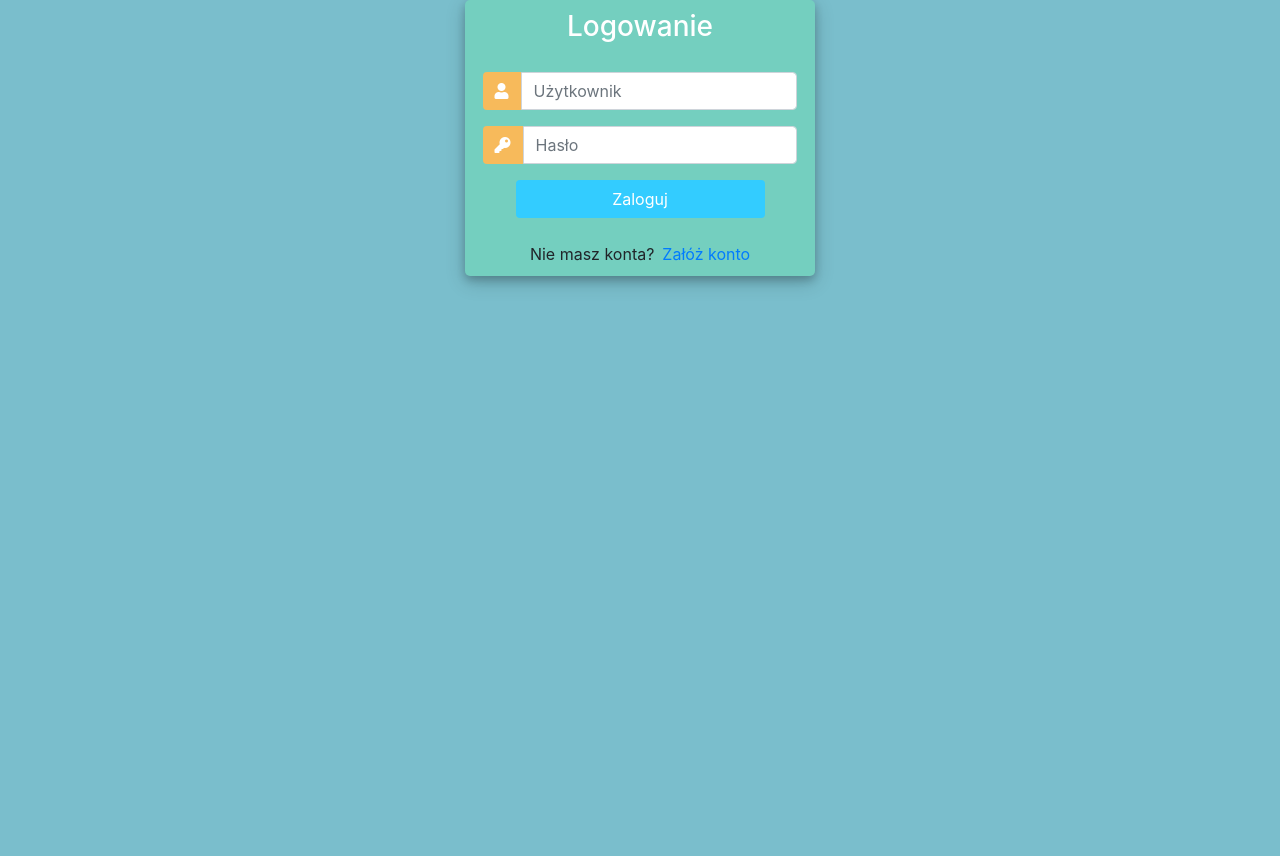
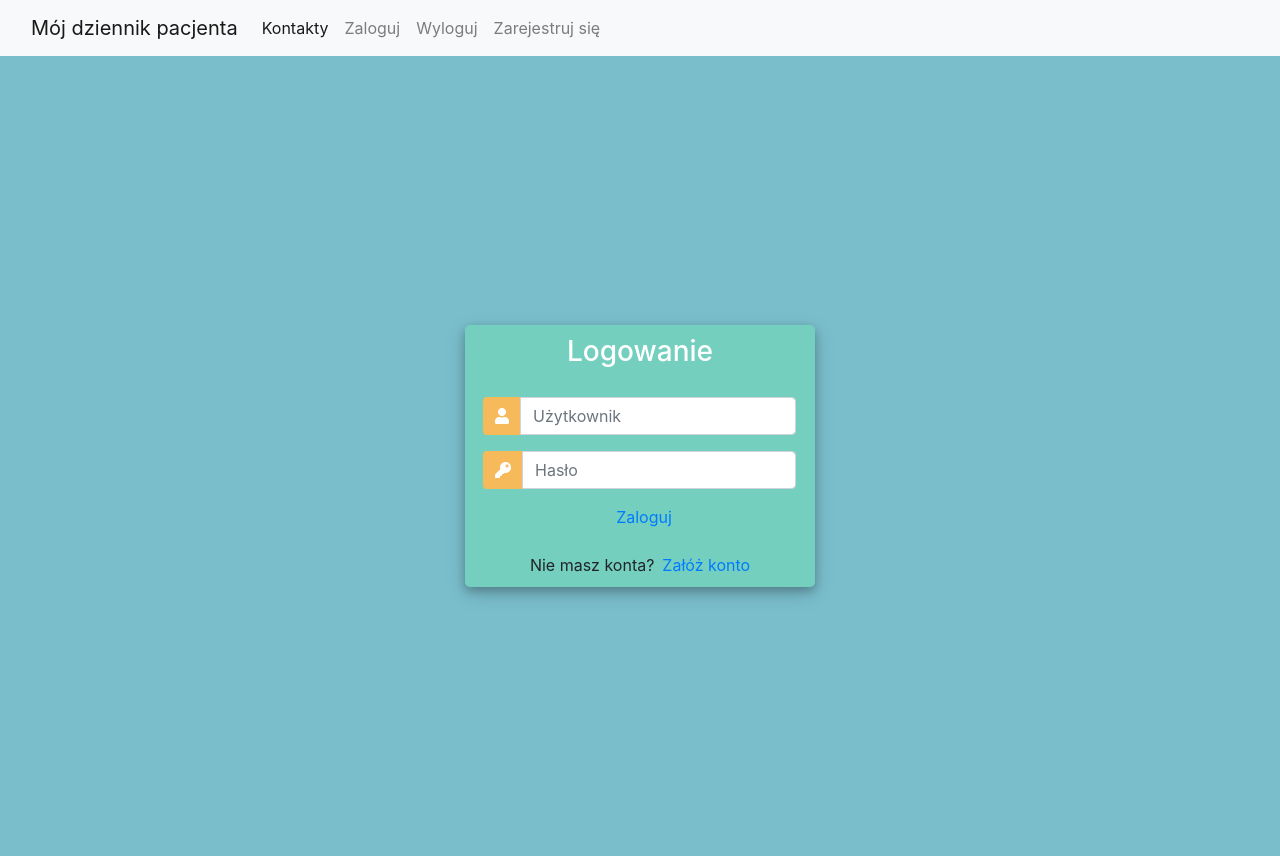
Before and after one commit to broda1802/Diary, a Django app: template accounts/templates/registration/login.html in a window 1280 px wide. Before the commit the page ends 288 px from the top, so only its background shows below. Run offline with Django 3.2, Linux system fonts and the light colour scheme; the template is opened without the code that fills it, so the values that code supplies are empty; some libraries are stand-ins or nearby versions.

Commit message:
base_html

```diff
--- a/Diary/urls.py
+++ b/Diary/urls.py
@@ -20,7 +20,8 @@ from django.views.generic import TemplateView
 from patientdiary import views
 
 urlpatterns = [
-    path('', TemplateView.as_view(template_name='home.html'), name='home'),
+    path('login/', TemplateView.as_view(template_name='home.html'), name='home'),
+    path('', views.IndexView.as_view(), name='index_view'),
     path('admin/', admin.site.urls),
     path('accounts/', include('accounts.urls')),
     path('accounts/', include('django.contrib.auth.urls')),
--- /dev/null
+++ b/accounts/static/accounts/css/coment.css
@@ -0,0 +1,8 @@
+
+
+#bg {
+    background-repeat: no-repeat;
+    background-size: 75%;
+    background-position: center;
+    background-attachment: fixed;
+}
--- a/accounts/templates/base.html
+++ b/accounts/templates/base.html
@@ -1,3 +1,4 @@
+{% load static %}
 <!DOCTYPE html>
 <html>
 <head>
@@ -5,9 +6,57 @@
   <title>{% block title %}Mój dziennik pacjenta{% endblock %}</title>
 </head>
 <body>
-  <main>
-    {% block content %}
-    {% endblock %}
-  </main>
-</body>
+  <!doctype html>
+<html lang="en">
+  <head>
+    <!-- Required meta tags -->
+    <meta charset="utf-8">
+    <meta name="viewport" content="width=device-width, initial-scale=1">
+    <!-- Bootstrap CSS -->
+    <link href="https://cdn.jsdelivr.net/npm/bootstrap@5.1.3/dist/css/bootstrap.min.css" rel="stylesheet" integrity="sha384-1BmE4kWBq78iYhFldvKuhfTAU6auU8tT94WrHftjDbrCEXSU1oBoqyl2QvZ6jIW3" crossorigin="anonymous">
+     <link rel="stylesheet" type="text/css" href="{% static 'accounts/css/coment.css' %}">
+
+
+  </head>
+  <nav class="navbar navbar-expand-lg navbar-light bg-light">
+  <div class="container-fluid">
+    <a class="navbar-brand" href="#">Mój dziennik pacjenta</a>
+    <button class="navbar-toggler" type="button" data-bs-toggle="collapse" data-bs-target="#navbarNav" aria-controls="navbarNav" aria-expanded="false" aria-label="Toggle navigation">
+      <span class="navbar-toggler-icon"></span>
+    </button>
+    <div class="collapse navbar-collapse" id="navbarNav">
+      <ul class="navbar-nav">
+        <li class="nav-item">
+          <a class="nav-link active" aria-current="page" href="#">Kontakty</a>
+        </li>
+        <li class="nav-item">
+          <a class="nav-link" href="{% url 'login' %}">Zaloguj</a>
+        </li>
+        <li class="nav-item">
+          <a class="nav-link" href="#">Wyloguj</a>
+        </li>
+        <li class="nav-item">
+          <a class="nav-link" href="{% url 'signup' %}">Zarejestruj się</a>
+        </li>
+      </ul>
+    </div>
+  </div>
+</nav>
+  <body id="bg" style="background-image: url('{% static "accounts/images/mainpage.jpg" %}');">
+       {% block content %}
+
+       {% endblock %}
+
+    <!-- Optional JavaScript; choose one of the two! -->
+
+    <!-- Option 1: Bootstrap Bundle with Popper -->
+    <script src="https://cdn.jsdelivr.net/npm/bootstrap@5.1.3/dist/js/bootstrap.bundle.min.js" integrity="sha384-ka7Sk0Gln4gmtz2MlQnikT1wXgYsOg+OMhuP+IlRH9sENBO0LRn5q+8nbTov4+1p" crossorigin="anonymous"></script>
+
+    <!-- Option 2: Separate Popper and Bootstrap JS -->
+    <!--
+    <script src="https://cdn.jsdelivr.net/npm/@popperjs/core@2.10.2/dist/umd/popper.min.js" integrity="sha384-7+zCNj/IqJ95wo16oMtfsKbZ9ccEh31eOz1HGyDuCQ6wgnyJNSYdrPa03rtR1zdB" crossorigin="anonymous"></script>
+    <script src="https://cdn.jsdelivr.net/npm/bootstrap@5.1.3/dist/js/bootstrap.min.js" integrity="sha384-QJHtvGhmr9XOIpI6YVutG+2QOK9T+ZnN4kzFN1RtK3zEFEIsxhlmWl5/YESvpZ13" crossorigin="anonymous"></script>
+    -->
+  </body>
+
 </html>
--- a/accounts/templates/registration/login.html
+++ b/accounts/templates/registration/login.html
@@ -101,7 +101,8 @@
 						</div>
 
 							<div class="d-flex justify-content-center mt-3 login_container">
-				 				<input class="btn login_btn" type="submit" value="Zaloguj">
+{#				 				<input class="btn login_btn" type="submit" value="Zaloguj">#}
+                                <a href="{% url 'index_view' %}" type="submit" class="ml-2">Zaloguj</a>
 				   			</div>
 					</form>
 
--- a/accounts/views.py
+++ b/accounts/views.py
@@ -8,5 +8,5 @@ from .forms import CustomUserCreationForm
 
 class SignUpView(CreateView):
     form_class = CustomUserCreationForm
-    success_url = reverse_lazy('login')
+    success_url = reverse_lazy('index_view')
     template_name = 'registration/signup.html'
--- a/patientdiary/views.py
+++ b/patientdiary/views.py
@@ -3,6 +3,12 @@ from django.views import View
 
 from patientdiary.models import Patient, Drugs, Doctor, Disease, Substance, Group, Clinic, Pharmacy
 # Create your views here.
+
+class IndexView(View):
+
+    def get(self, request):
+        response = render(request, 'base.html', )
+        return response
 
 
 class PatientView(View):
```
Also changed, not shown: accounts/static/accounts/images/mainpage.jpg (added), db.sqlite3.
